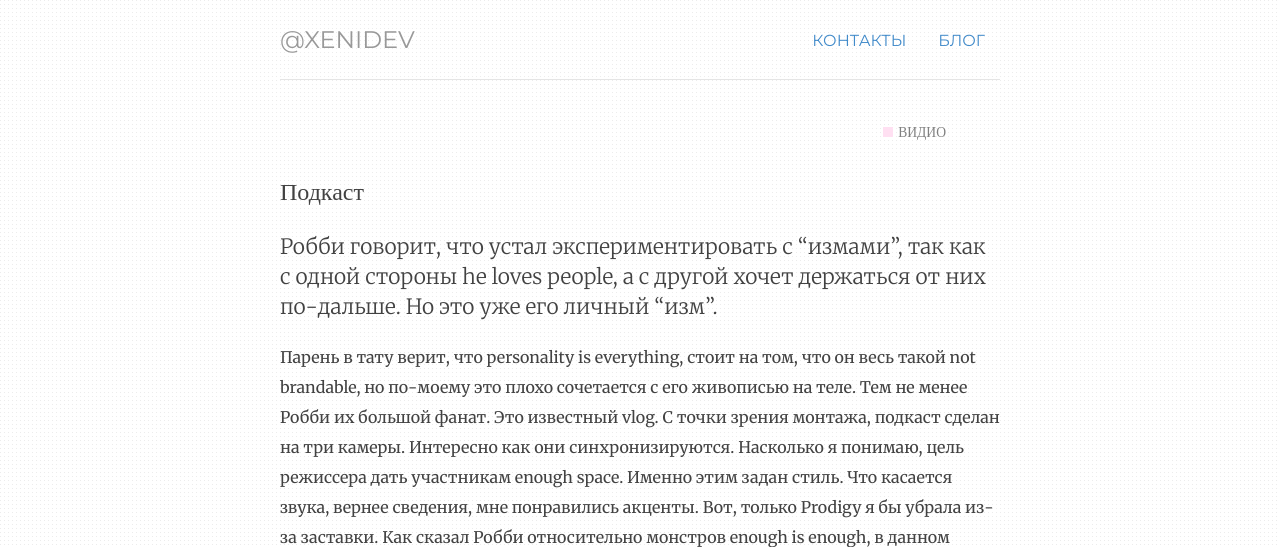
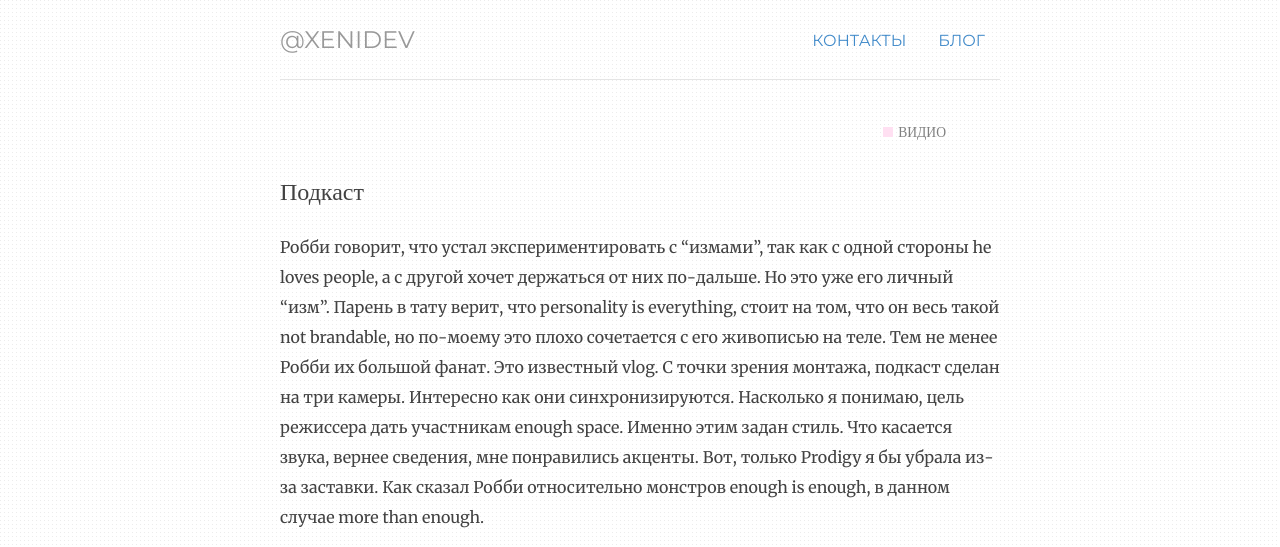
Before and after one commit to ValeraS/xenidev.github.io, a Jekyll site: the page built from _posts/2017-12-25-Подкаст.md, in a window 1280 px wide. Shown: the top 547 px of the page. Built offline with Jekyll 4.4.1, drawn with Linux system fonts in a browser that asks for light colours; some of the changed text lies outside the part shown; grey boxes are pictures that could not be loaded.

Commit message:
Update 2017-12-25-Подкаст.md

```diff
--- a/_posts/2017-12-25-Подкаст.md
+++ b/_posts/2017-12-25-Подкаст.md
@@ -7,7 +7,7 @@ thumbnail: "/img/maxresdefault.jpg"
 ---
 
 
-<p class="lead">Робби говорит, что устал экспериментировать с “измами”,  так как с одной стороны he loves people, а с другой хочет держаться от них по-дальше. Но это уже его личный “изм”. </p>  Парень в тату верит, что personality is everything, стоит на том, что он весь такой not brandable, но по-моему это плохо сочетается с его живописью на теле. Тем не менее Робби их большой фанат. Это известный vlog. С точки зрения монтажа, подкаст сделан на три камеры. Интересно как они синхронизируются. Насколько я понимаю, цель режиссера  дать участникам enough space. Именно этим задан стиль. Что касается звука, вернее сведения, мне понравились акценты. Вот, только Prodigy я бы убрала из-за заставки. Как сказал Робби относительно монстров enough is enough, в данном случае more than enough.
+Робби говорит, что устал экспериментировать с “измами”,  так как с одной стороны he loves people, а с другой хочет держаться от них по-дальше. Но это уже его личный “изм”. Парень в тату верит, что personality is everything, стоит на том, что он весь такой not brandable, но по-моему это плохо сочетается с его живописью на теле. Тем не менее Робби их большой фанат. Это известный vlog. С точки зрения монтажа, подкаст сделан на три камеры. Интересно как они синхронизируются. Насколько я понимаю, цель режиссера  дать участникам enough space. Именно этим задан стиль. Что касается звука, вернее сведения, мне понравились акценты. Вот, только Prodigy я бы убрала из-за заставки. Как сказал Робби относительно монстров enough is enough, в данном случае more than enough.
 
 
 <iframe class="center-media page-media" width="560" height="315" src="https://www.youtube.com/embed/aR_0zCBdI2k" frameborder="0" allow="autoplay; encrypted-media" allowfullscreen></iframe>
```
